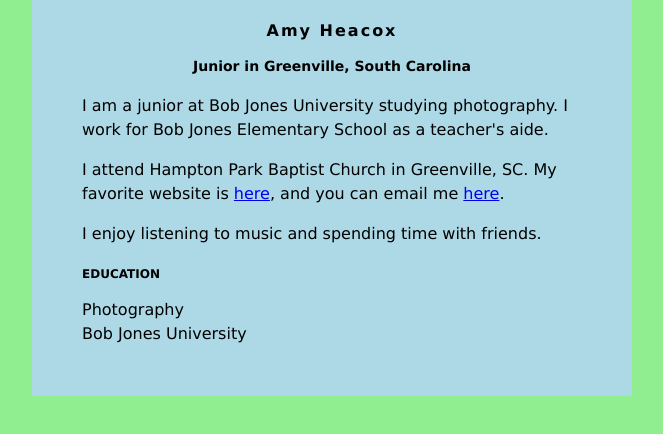
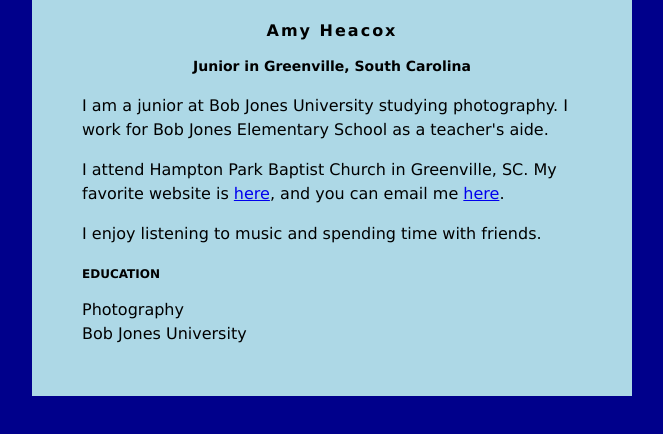
Before and after one commit to Hasrag/Hasrag.github.io, a plain HTML site: page index.html in a window 1280 px wide. Shown: the whole page, without its empty margins (308-971 px from the left). Drawn offline with Linux system fonts and the light colour scheme.

Commit message:
Update index.html

```diff
--- a/index.html
+++ b/index.html
@@ -2,7 +2,7 @@
 <head>
 <style>
 body {
-    background: lightgreen;
+    background: darkblue;
     font-family: Verdana;
 }
 #content {
```
